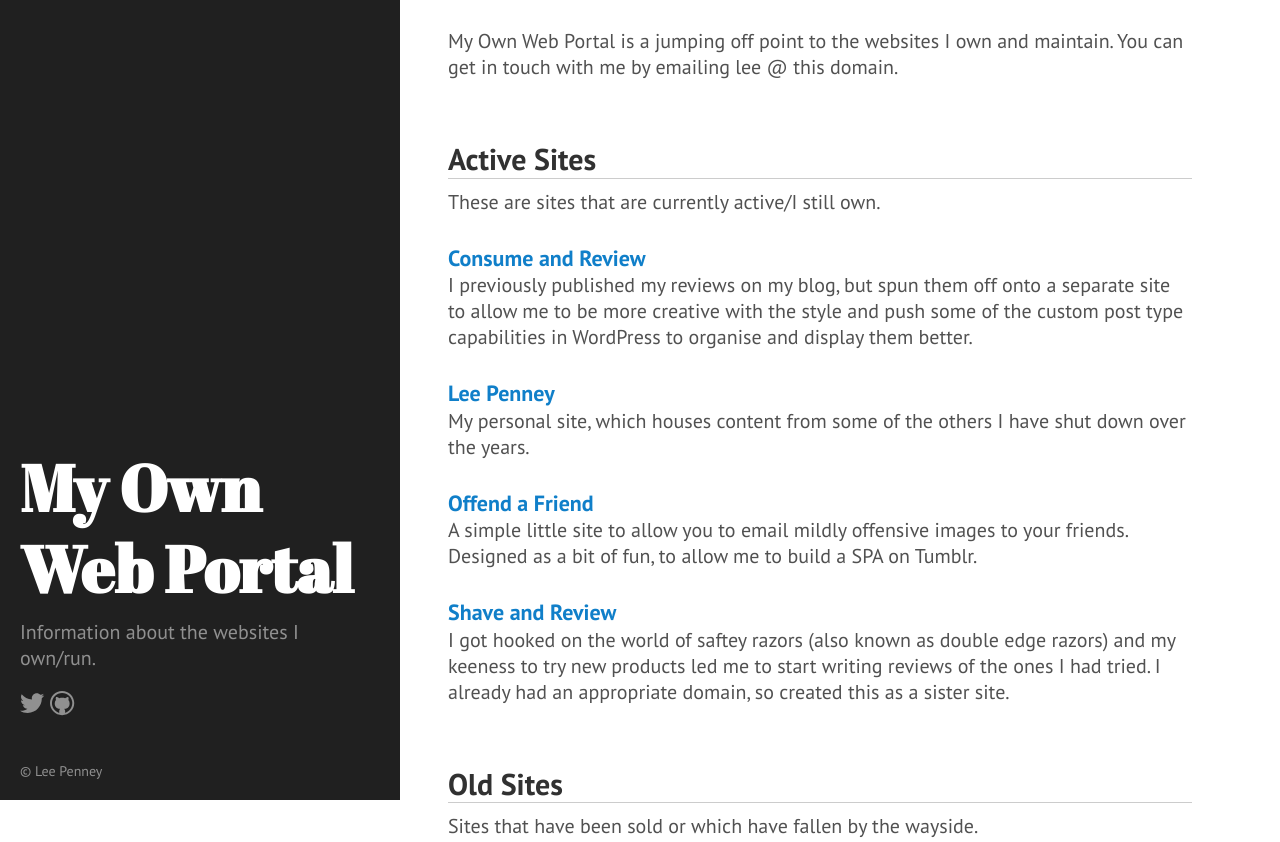
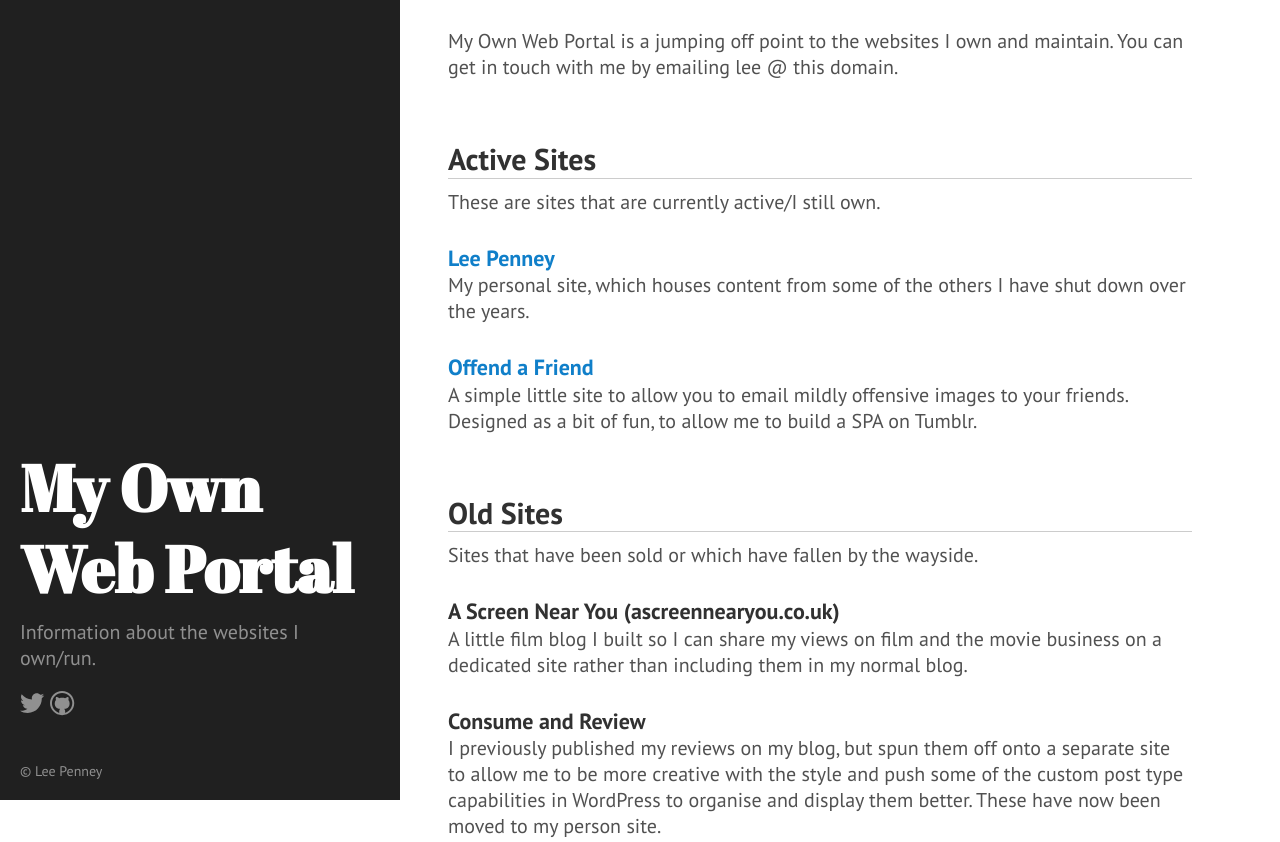
Before and after one commit to leepenney/mowp-site, a plain HTML site: page index.html in a window 1280 px wide. Shown: the top 842 px of the page. Drawn offline with Linux system fonts and the light colour scheme.

Commit message:
Moved some now-defunct sites out of active

```diff
--- a/index.html
+++ b/index.html
@@ -55,10 +55,6 @@
 
 <p>These are sites that are currently active/I still own.</p>
 
-<h3 id="consume-and-review-http-consumeandreview-co-uk"><a href="http://consumeandreview.co.uk/">Consume and Review</a></h3>
-
-<p>I previously published my reviews on my blog, but spun them off onto a separate site to allow me to be more creative with the style and push some of the custom post type capabilities in WordPress to organise and display them better.</p>
-
 <h3 id="lee-penney-http-www-leepenney-com"><a href="http://www.leepenney.com/">Lee Penney</a></h3>
 
 <p>My personal site, which houses content from some of the others I have shut down over the years.</p>
@@ -67,10 +63,6 @@
 
 <p>A simple little site to allow you to email mildly offensive images to your friends. Designed as a bit of fun, to allow me to build a SPA on Tumblr.</p>
 
-<h3 id="shave-and-review-http-shave-consumeandreview-co-uk"><a href="http://shave.consumeandreview.co.uk/">Shave and Review</a></h3>
-
-<p>I got hooked on the world of saftey razors (also known as double edge razors) and my keeness to try new products led me to start writing reviews of the ones I had tried. I already had an appropriate domain, so created this as a sister site.</p>
-
 <h2 id="old-sites">Old Sites</h2>
 
 <p>Sites that have been sold or which have fallen by the wayside.</p>
@@ -78,6 +70,10 @@
 <h3 id="a-screen-near-you-ascreennearyou-co-uk">A Screen Near You (ascreennearyou.co.uk)</h3>
 
 <p>A little film blog I built so I can share my views on film and the movie business on a dedicated site rather than including them in my normal blog.</p>
+
+<h3 id="consume-and-review-http-consumeandreview-co-uk">Consume and Review</h3>
+
+<p>I previously published my reviews on my blog, but spun them off onto a separate site to allow me to be more creative with the style and push some of the custom post type capabilities in WordPress to organise and display them better. These have now been moved to my person site.</p>
 
 <h3 id="eight-eight-template-88template-co-uk">Eight-Eight Template (88template.co.uk)</h3>
 
@@ -103,6 +99,10 @@
 
 <p>I am a Harry Potter fan and have written the occasional fan fiction. Instead of letting them gather dust, I threw together a site so that I could put them online and share them with other Potter fans, as well as post other Potter-related material, book recommendations, reviews, etc.</p>
 
+<h3 id="shave-and-review-http-shave-consumeandreview-co-uk">Shave and Review</h3>
+
+<p>I got hooked on the world of saftey razors (also known as double edge razors) and my keeness to try new products led me to start writing reviews of the ones I had tried. I already had an appropriate domain, so created this as a sister site.</p>
+
 <h3 id="the-digerati-peninsula-thedigeratipeninsula-org-uk">The Digerati Peninsula (thedigeratipeninsula.org.uk)</h3>
 
 <p>The Peninsula is my personal blog, where I write on anything and everything that interests me that doesn&rsquo;t fit on my other sites.</p>
```
